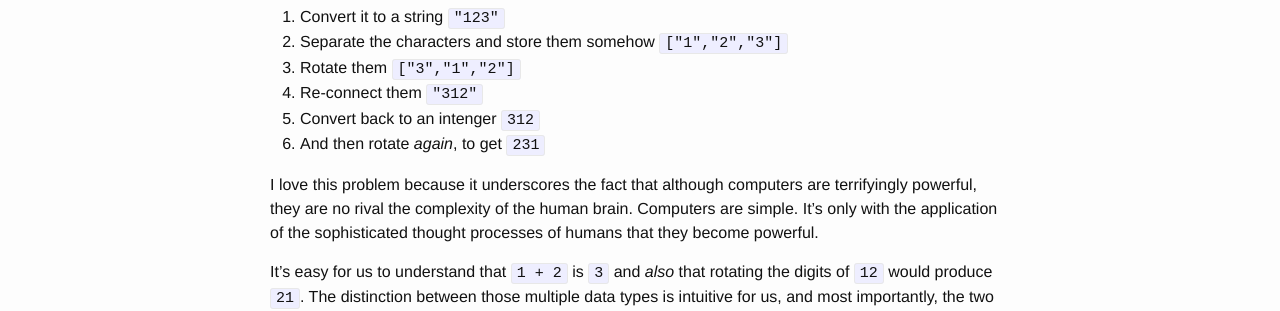
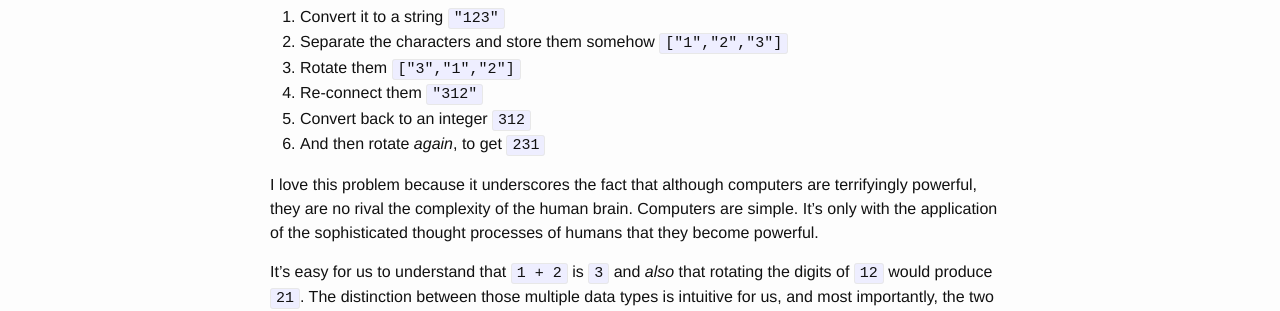
Before and after one commit to emilymcafee/emilymcafee.github.io, a Jekyll site: the page built from _posts/2015-1-2-one-plus-two.markdown, in a window 1280 px wide. Shown: the part 362-673 px from the top of the page. Built offline with Jekyll 4.4.1, drawn with Linux system fonts in a browser that asks for light colours.

Commit message:
fix typo

```diff
--- a/_posts/2015-1-2-one-plus-two.markdown
+++ b/_posts/2015-1-2-one-plus-two.markdown
@@ -14,7 +14,7 @@ Example: to produce the rotated versions of an integer `123` using Ruby, we must
 2. Separate the characters and store them somehow `["1","2","3"]`
 3. Rotate them `["3","1","2"]`
 4. Re-connect them `"312"`
-5. Convert back to an intenger `312`
+5. Convert back to an integer `312`
 6. And then rotate *again*, to get `231`
 
 
```
